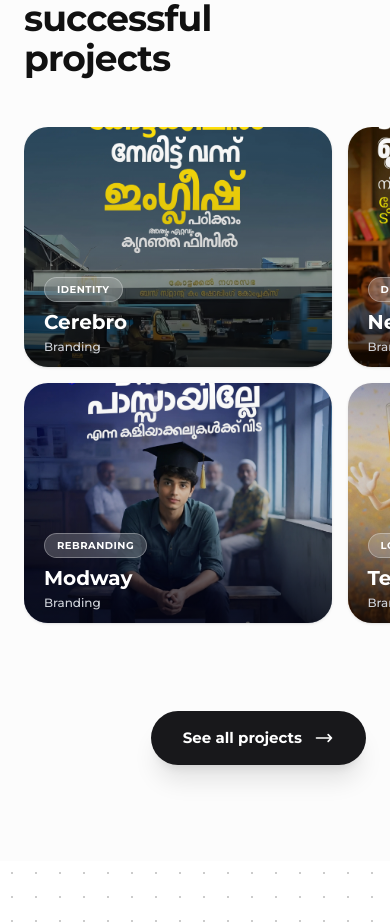
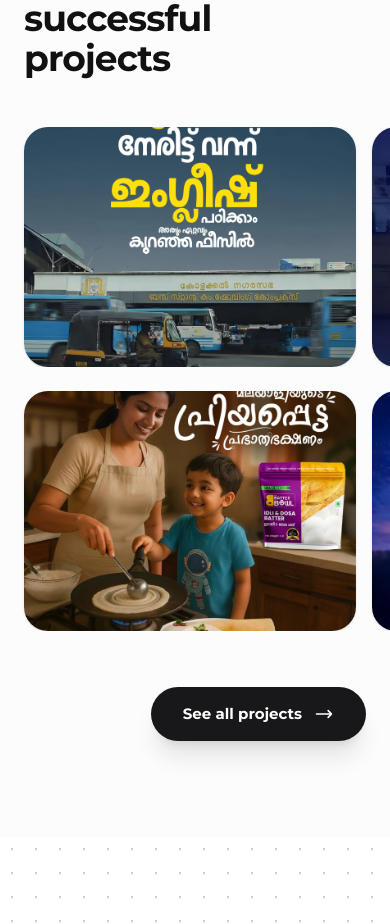
Before and after one commit to rootpixofficials/Adods_frontend, a Next.js app: page / in a window 390 px wide. Shown: the part 7961-8885 px from the top of the page. Built offline with nearby package versions, Linux system fonts and the light colour scheme.

Commit message:
Update Home Projects layout to independent scrolling rows with hidden scrollbars and no text overlay

```diff
--- a/app/components/Home/Projects.tsx
+++ b/app/components/Home/Projects.tsx
@@ -9,21 +9,6 @@ const ProjectCard = ({ project }: { project: any }) => (
       alt={project.title}
       className="w-full h-full object-cover transition-transform duration-700 group-hover:scale-105"
     />
-    {/* Gradient overlay for readability */}
-    <div className="absolute inset-0 bg-gradient-to-t from-black/80 via-black/20 to-transparent opacity-80 group-hover:opacity-100 transition-opacity duration-500"></div>
-
-    {/* Text Overlay */}
-    <div className="absolute bottom-0 left-0 right-0 p-5 md:p-6 translate-y-2 group-hover:translate-y-0 transition-transform duration-500">
-      <div className="flex flex-wrap gap-2 mb-2">
-        {project.tags && project.tags.slice(0, 2).map((tag: string, idx: number) => (
-          <span key={idx} className="bg-white/20 backdrop-blur-md text-white text-[10px] md:text-[11px] uppercase tracking-wider font-bold px-3 py-1 rounded-full border border-white/30">
-            {tag}
-          </span>
-        ))}
-      </div>
-      <h3 className="text-white text-xl md:text-2xl font-bold leading-tight">{project.title}</h3>
-      <p className="text-gray-300 text-xs md:text-sm font-medium mt-1">{project.category}</p>
-    </div>
   </Link>
 );
 
@@ -33,46 +18,24 @@ export default function Projects() {
   // Filter projects up to Web Design (Exclude Web Development)
   const homeProjects = allProjects.filter(p => p.category !== "Web Development");
 
+  // Split into two rows
+  const halfLength = Math.ceil(homeProjects.length / 2);
+  const topRowProjects = homeProjects.slice(0, halfLength);
+  const bottomRowProjects = homeProjects.slice(halfLength);
+
   return (
     <section className="bg-[#fcfcfc] py-24 md:py-32 overflow-hidden relative">
       <style dangerouslySetInnerHTML={{__html: `
-        .scroll-container::-webkit-scrollbar {
-          height: 6px;
+        .no-scrollbar::-webkit-scrollbar {
+          display: none;
         }
-        .scroll-container::-webkit-scrollbar-track {
-          background: transparent;
-        }
-        .scroll-container::-webkit-scrollbar-thumb {
-          background: #e5e5e5;
-          border-radius: 10px;
-        }
-        .scroll-container::-webkit-scrollbar-thumb:hover {
-          background: #ccc;
-        }
-
-        /* Responsive grid columns */
-        .scroll-grid {
-          grid-auto-columns: calc(85vw - 1.5rem);
-        }
-        @media (min-width: 640px) {
-          .scroll-grid {
-            grid-auto-columns: 340px;
-          }
-        }
-        @media (min-width: 1024px) {
-          .scroll-grid {
-            grid-auto-columns: calc(25vw - 1.5rem);
-            max-width: none;
-          }
-        }
-        @media (min-width: 1280px) {
-          .scroll-grid {
-            grid-auto-columns: 295px; /* Fits exactly 4 in the 1280px container width */
-          }
+        .no-scrollbar {
+          -ms-overflow-style: none;
+          scrollbar-width: none;
         }
       `}} />
 
-      <div className="container mx-auto px-6 max-w-7xl relative z-10">
+      <div className="container mx-auto px-6 md:px-12 max-w-7xl relative z-10">
 
         {/* Header Section */}
         <div className="flex flex-col items-start gap-4 mb-12 lg:mb-16">
@@ -92,25 +55,31 @@ export default function Projects() {
         </div>
       </div>
 
-      {/* Horizontally Scrollable 2-Row Grid Container */}
-      <div className="pl-6 md:pl-[calc(50vw-384px)] lg:pl-[calc(50vw-640px)] w-full relative z-20 pb-10">
-        <div
-          className="scroll-container scroll-grid grid gap-4 lg:gap-6 overflow-x-auto pr-6 pb-8 snap-x snap-mandatory"
-          style={{
-            gridTemplateRows: 'repeat(2, minmax(0, 1fr))',
-            gridAutoFlow: 'column'
-          }}
-        >
-          {homeProjects.map((project, idx) => (
-            <div key={idx} className="snap-center w-full h-full">
+      {/* Two Independent Scrolling Rows */}
+      <div className="w-full relative z-20 pb-10 flex flex-col gap-6">
+
+        {/* Top Row */}
+        <div className="flex gap-4 lg:gap-6 overflow-x-auto no-scrollbar pl-6 md:pl-12 xl:pl-[calc(50vw-640px)] pr-6 snap-x snap-mandatory">
+          {topRowProjects.map((project, idx) => (
+            <div key={idx} className="snap-center flex-shrink-0 w-[85vw] sm:w-[340px] lg:w-[calc(25vw-1.5rem)] xl:w-[295px]">
               <ProjectCard project={project} />
             </div>
           ))}
         </div>
+
+        {/* Bottom Row */}
+        <div className="flex gap-4 lg:gap-6 overflow-x-auto no-scrollbar pl-6 md:pl-12 xl:pl-[calc(50vw-640px)] pr-6 snap-x snap-mandatory">
+          {bottomRowProjects.map((project, idx) => (
+            <div key={idx} className="snap-center flex-shrink-0 w-[85vw] sm:w-[340px] lg:w-[calc(25vw-1.5rem)] xl:w-[295px]">
+              <ProjectCard project={project} />
+            </div>
+          ))}
+        </div>
+
       </div>
 
       {/* CTA Button Bottom Right */}
-      <div className="container mx-auto px-6 max-w-7xl relative z-20 flex justify-end mt-4">
+      <div className="container mx-auto px-6 md:px-12 max-w-7xl relative z-20 flex justify-end mt-4">
         <Link href="/ourworks" className="bg-[#18181b] text-white px-8 py-4 rounded-full font-bold text-[15px] flex items-center gap-3 hover:bg-black transition-colors shadow-xl group">
           See all projects
           <svg className="w-5 h-5 group-hover:translate-x-1 transition-transform" fill="none" viewBox="0 0 24 24" stroke="currentColor" strokeWidth="2">
```
